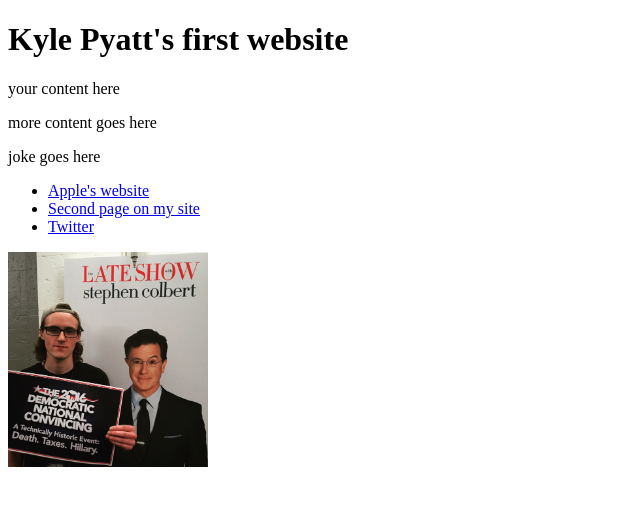
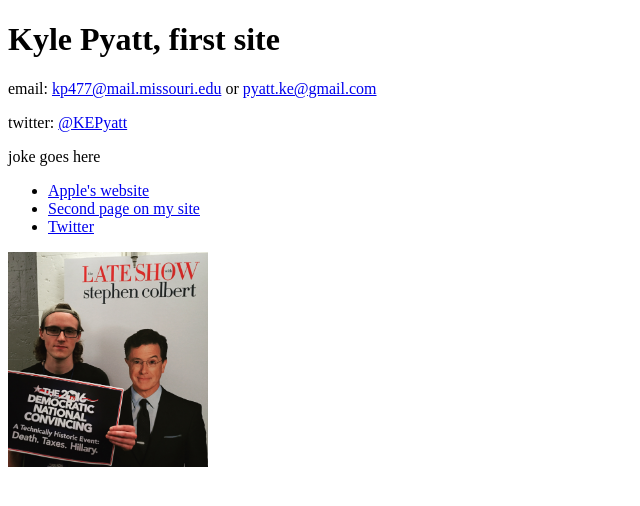
Before and after one commit to J4502-ss17/kylepyatt, a plain HTML site: page index.html in a window 1280 px wide. Shown: the whole page, without its empty margins (0-640 px from the left). Drawn offline with Linux system fonts and the light colour scheme.

Commit message:
added contact info links

```diff
--- a/index.html
+++ b/index.html
@@ -4,16 +4,16 @@
 <html xmlns="http://www.w3.org/1999/xhtml">
 
 <head>
-	<title>	Kyle Pyatt's first website </title>
+	<title>	Kyle Pyatt, first site </title>
 	<meta http-equiv="content-type"
 		content="text/html;charset=utf-8" />
 </head>
 
 <body>
 <!--This is a comment. It won't show up in your browser, only in the page source-->
-  <h1>Kyle Pyatt's first website</h1>
-	<p>your content here</p>
-  <p>more content goes here</p>
+  <h1>Kyle Pyatt, first site</h1>
+	<p>email: <a href="mailto:kp477@mail.missouri.edu">kp477@mail.missouri.edu</a> or <a href="mailto:pyatt.ke@gmail.com">pyatt.ke@gmail.com</a></p>
+  <p>twitter: <a href="http://www.twitter.com/kepyatt">@KEPyatt</a></p>
   <p>joke goes here</p>
 
   <ul>
```
Also changed, not shown: 1 other file.
